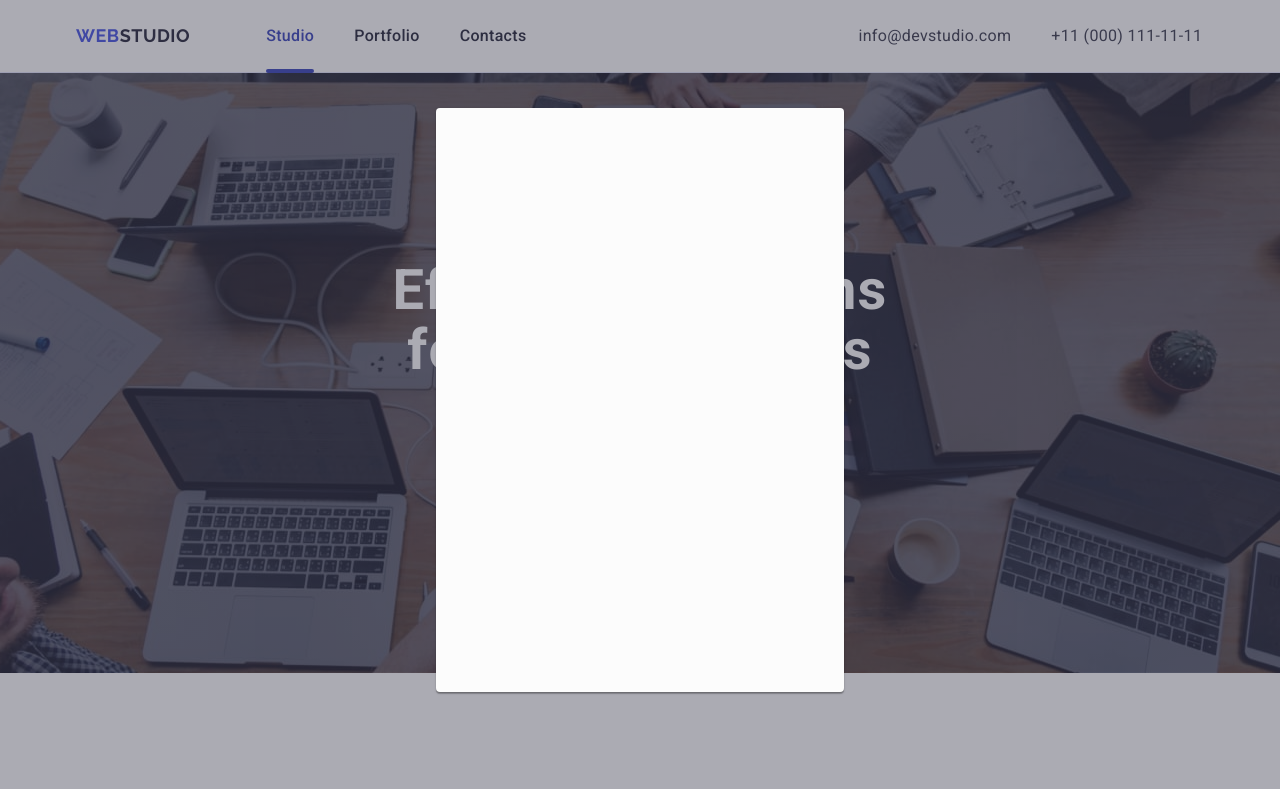
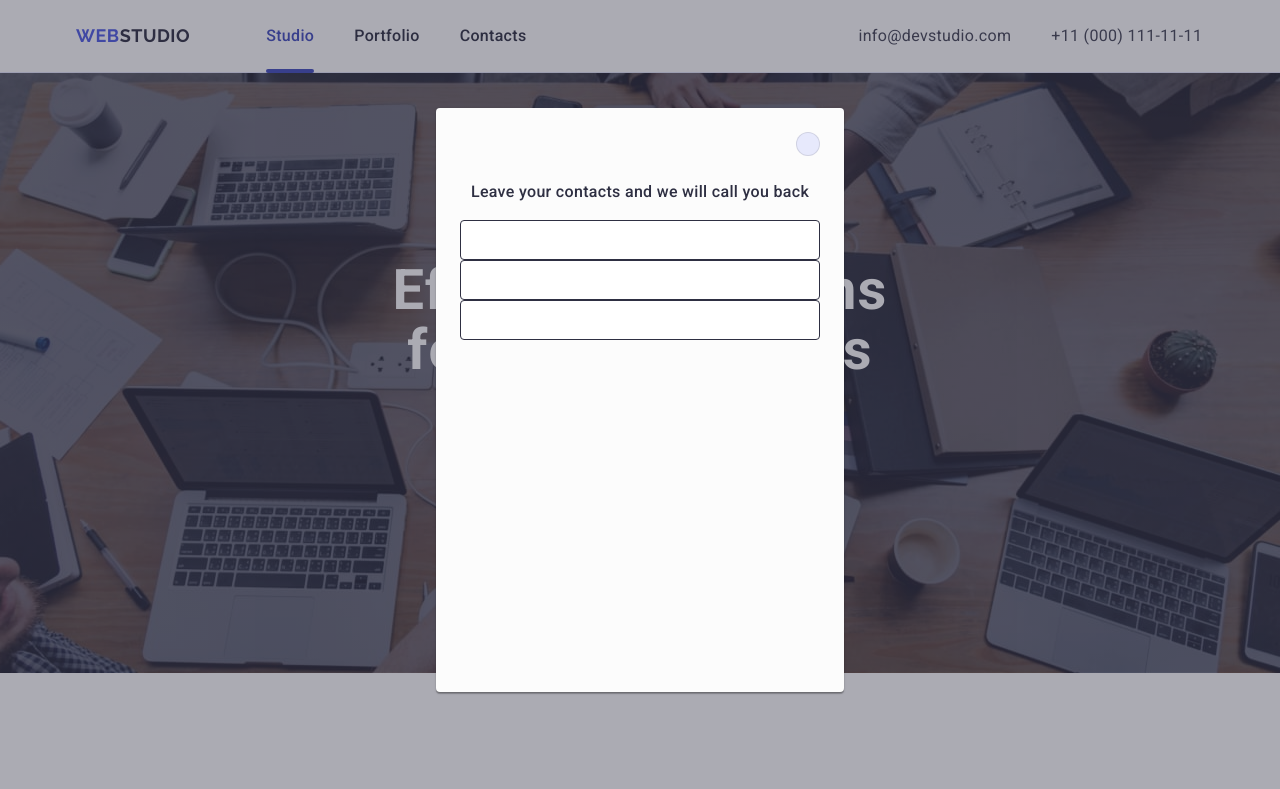
Before and after one commit to Oksamyt47/goit-markup-hw-05, a plain HTML site: page index.html in a window 1280 px wide. Shown: the top 789 px of the page. Drawn offline with nearby package versions, Linux system fonts and the light colour scheme.

Commit message:
finish input modal

```diff
--- a/css/styles.css
+++ b/css/styles.css
@@ -627,9 +627,59 @@ img {
     background-color: #fcfcfc;
 
     transition: transform 250ms cubic-bezier(0.4, 0, 0.2, 1);
-
+    padding: 72px 24px 24px;
 }
 
 .backdrop:not(.is-open) .modal {
   transform: translate(-50%,-50%) scale (1.5);
 }
+
+.modal-btn-close {
+    position: absolute;
+    top: 24px;
+    right: 24px;
+
+    width: 24px;
+    height: 24px;
+    border-radius: 50%;
+      background-color: #E7E9FC;
+      border:  1px solid rgba(0, 0, 0, 0.1);
+      cursor: pointer;
+
+}
+
+.modal-svg-close {
+    fill: #2E2F42;
+}
+
+.modal-btn-close:hover,
+.modal-btn-close:focus {
+  background-color: #404BBF;
+  border-color: transparent;
+}
+
+.modal-btn-close:hover .modal-svg-close,
+.modal-btn-close:focus .modal-svg-close {
+  fill: #ffffff;
+}
+
+.modal-text {
+
+    font-weight: 500;
+    font-size: 16px;
+    line-height: 150%;
+    letter-spacing: 0.02em;
+    text-align: center;
+    color: #2E2F42;
+
+    margin-bottom: 16px;
+}
+
+.modal-input {
+  width: 100%;
+  height: 40px;
+  border-radius: 4px;
+  border: 1px solid #2E2F42;
+  padding-left: 38px;
+  padding-right: 16px;
+}
--- a/index.html
+++ b/index.html
@@ -475,7 +475,19 @@
     </footer>
 
     <div class="backdrop is-open">
-      <div class="modal"></div>
+      <div class="modal">
+        <button type="button" class="modal-btn-close">
+          <svg class="modal-svg-close" width="8" height="8">
+            <use href="./images/icons.svg#icon-close"></use>
+          </svg>
+        </button>
+        <p class="modal-text">Leave your contacts and we will call you back</p>
+        <form action="">
+          <input type="text" class="modal-input" name="user-name" />
+          <input type="text" class="modal-input" name="user-phone" />
+          <input type="text" class="modal-input" name="user-email" />
+        </form>
+      </div>
     </div>
   </body>
 </html>
```
